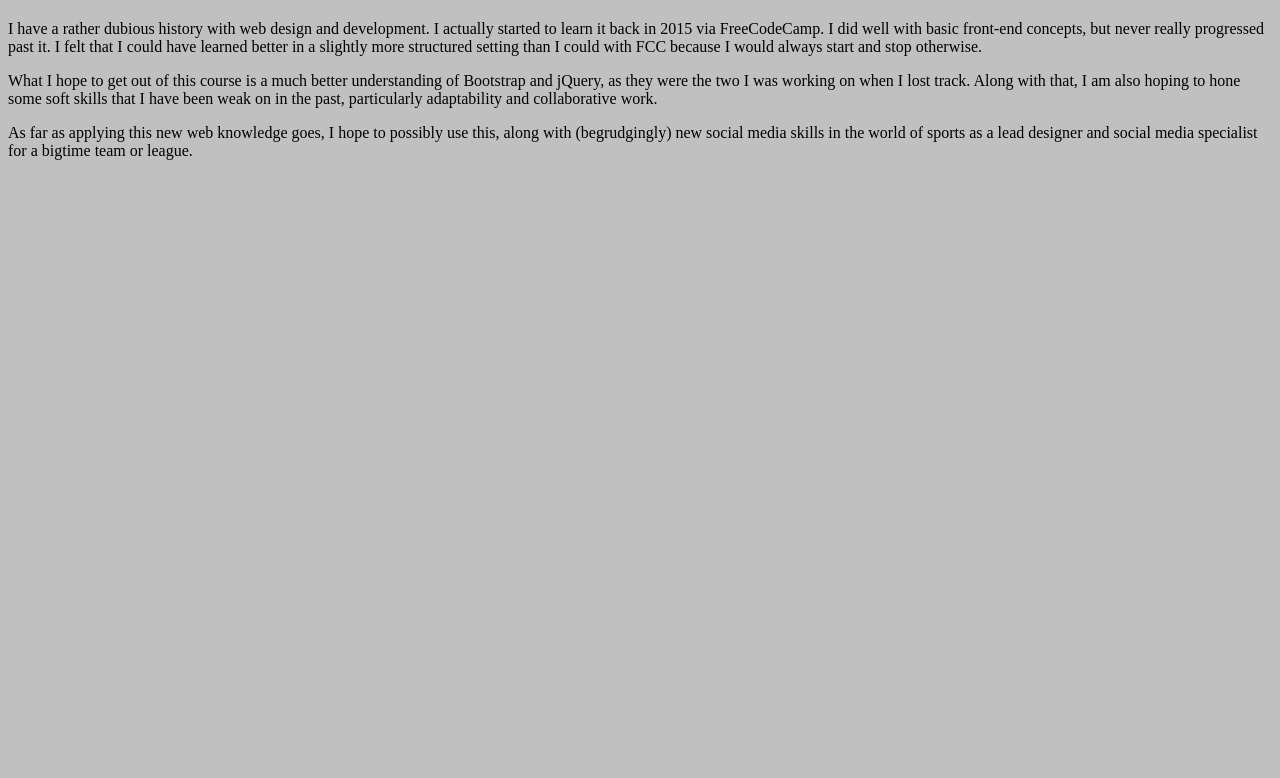
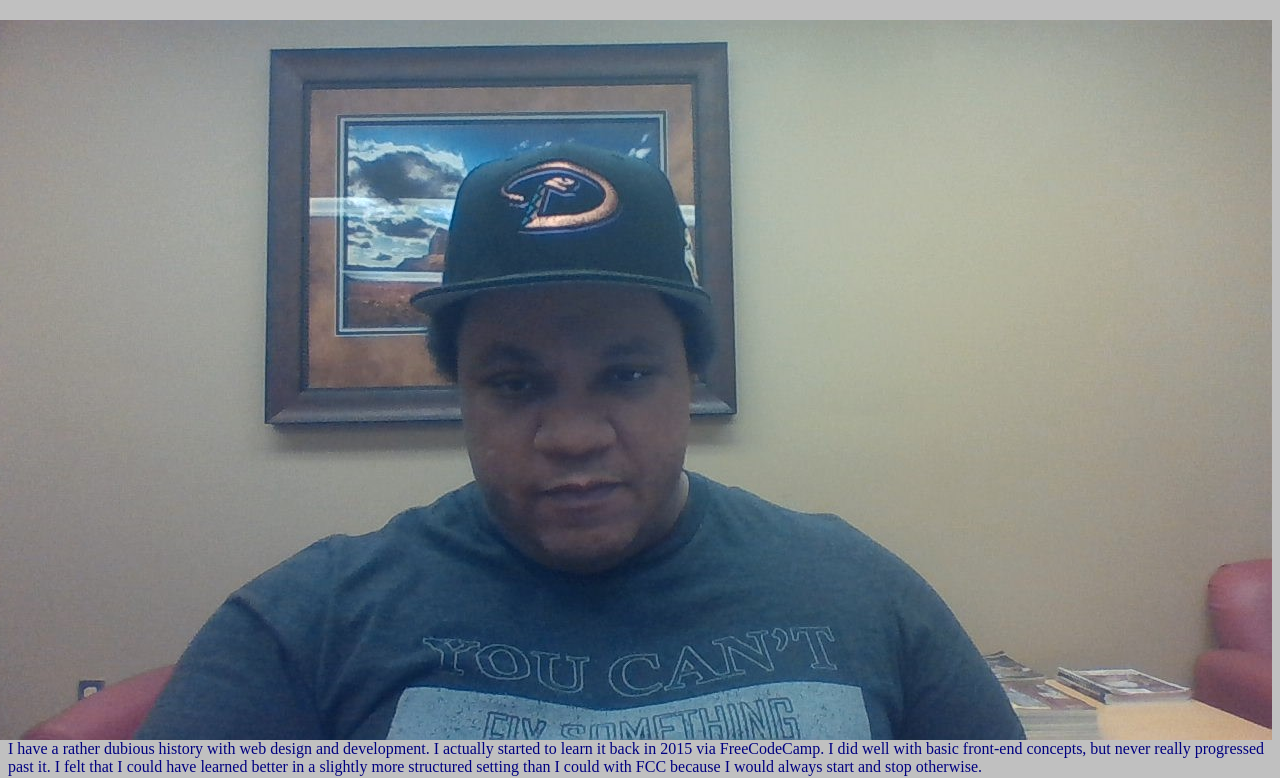
Before and after one commit to qjross/qjrtestsite2019, a plain HTML site: page index.html in a window 1280 px wide. Shown: the part 60-838 px from the top of the page. Before the commit the page ends 800 px from the top, so only its background shows below. Drawn offline with Linux system fonts and the light colour scheme.

Commit message:
Update index.html

```diff
--- a/index.html
+++ b/index.html
@@ -9,15 +9,17 @@ background-color: silver;
 }
 
 img {
+float: right;
 width: auto;
+height: auto;
 }
 
 p{
-color: black;
+color: navy;
 }
 
 </style>
-<h1><strong>Quinten J. Ross</strong></h1>
+<h1><strong>Quinten J. Ross</strong></h1> <img src="WIN_20190429_10_50_42_Pro.jpg">
 </head>
 <body>
 <p>I have a rather dubious history with web design and development. I actually started to learn it back in 2015 via FreeCodeCamp. I did well with basic front-end concepts, but never really progressed past it. I felt that I could have learned better in a slightly more structured setting than I could with FCC because I would always start and stop otherwise.</p>
```
